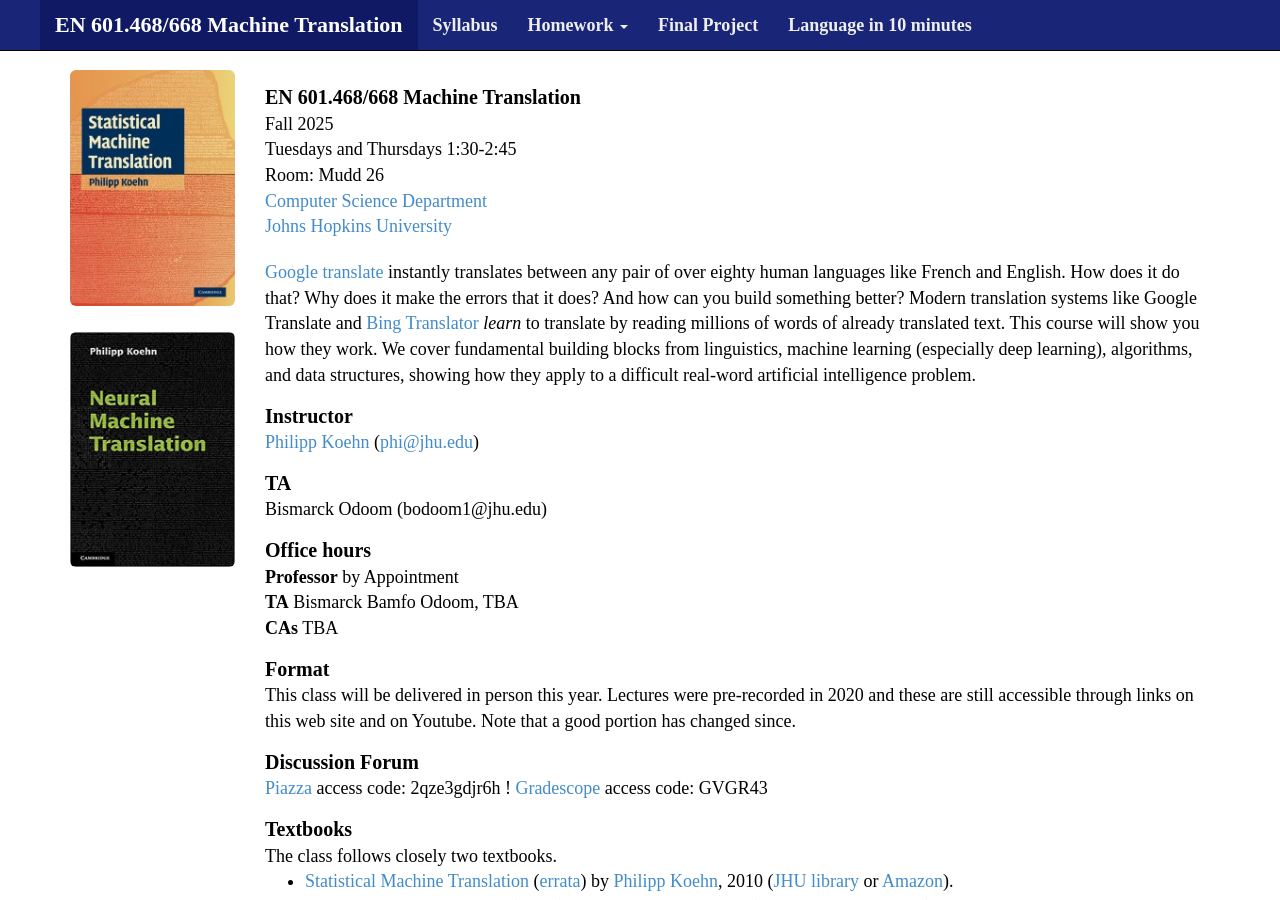
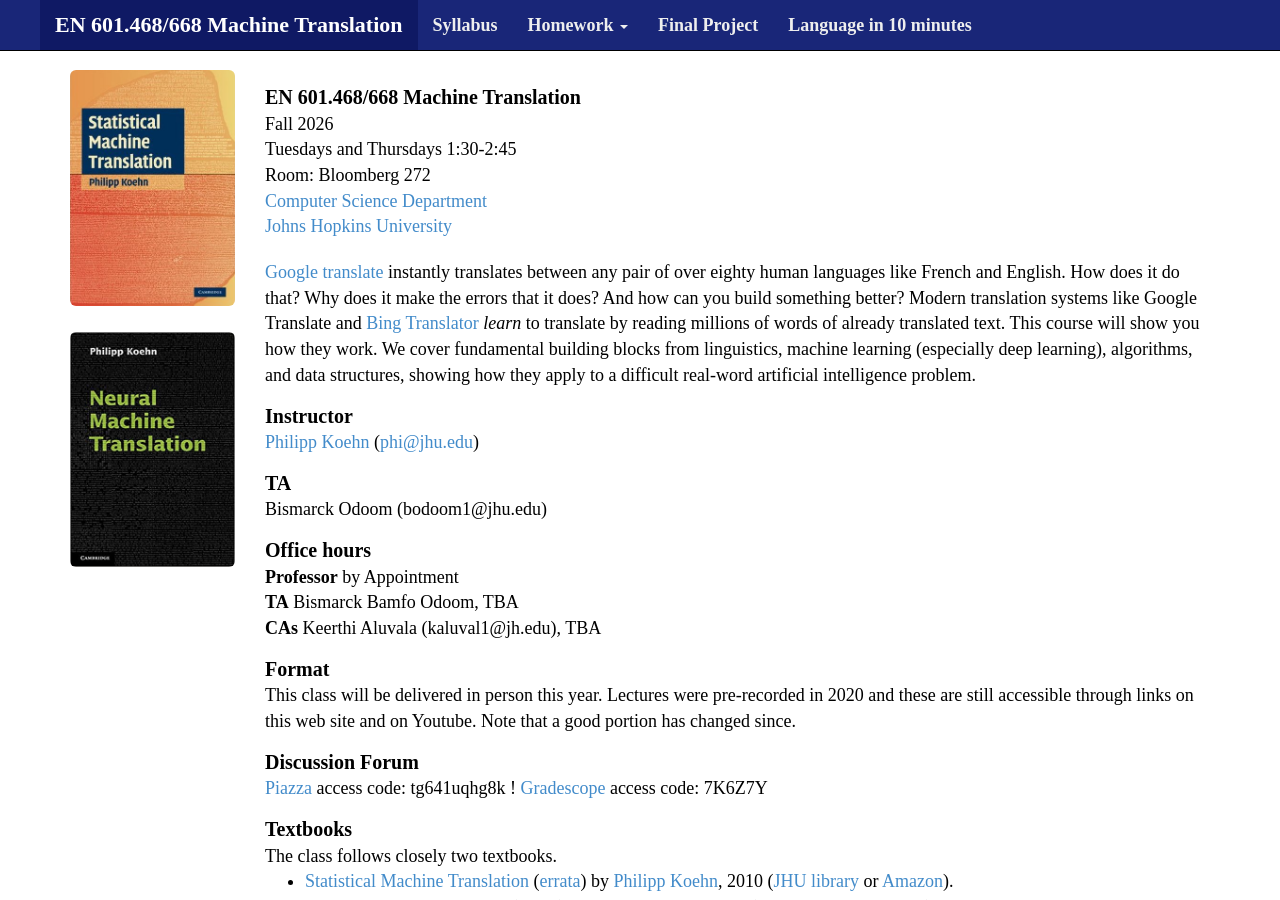
Before and after one commit to mt-class/jhu, a Jekyll site: the page built from index.md, in a window 1280 px wide and 900 px high. Built offline with Jekyll 4.4.1, drawn with Linux system fonts in a browser that asks for light colours; nearby versions of some CDN libraries; some web fonts are replaced.

Commit message:
setup 2026

```diff
--- a/index.md
+++ b/index.md
@@ -9,9 +9,9 @@ active_tab: main_page
 ---
 
 EN 601.468/668 Machine Translation
-: Fall 2025
+: Fall 2026
 : Tuesdays and Thursdays 1:30-2:45
-: Room: Mudd 26
+: Room: Bloomberg 272
 : [Computer Science Department](http://www.cs.jhu.edu/)
 : [Johns Hopkins University](http://www.jhu.edu/)
 
@@ -37,14 +37,14 @@ TA
 Office hours
 : **Professor** by Appointment
 : **TA** Bismarck Bamfo Odoom, TBA
-: **CAs** TBA
+: **CAs** Keerthi Aluvala (kaluval1@jh.edu), TBA
 
 Format
 : This class will be delivered in person this year. Lectures were pre-recorded in 2020 and these are still accessible through links on this web site and on Youtube. Note that a good portion has changed since.
 
 Discussion Forum
-: [Piazza](https://piazza.com/jhu/fall2025/en601468) access code: 2qze3gdjr6h
-! [Gradescope](https://www.gradescope.com/courses/829984) access code: GVGR43
+: [Piazza](https://piazza.com/jhu/fall2026/en601468) access code: tg641uqhg8k
+! [Gradescope](https://www.gradescope.com/courses/1355884) access code: 7K6Z7Y
 
 Textbooks
 : The class follows closely two textbooks.
```
Also changed, not shown: _data/syllabus.yaml (+27 -27 lines), hw1.md (+1 -1 lines), hw2.md (+1 -1 lines), hw3.md (+1 -1 lines), hw4.md (+1 -1 lines).
